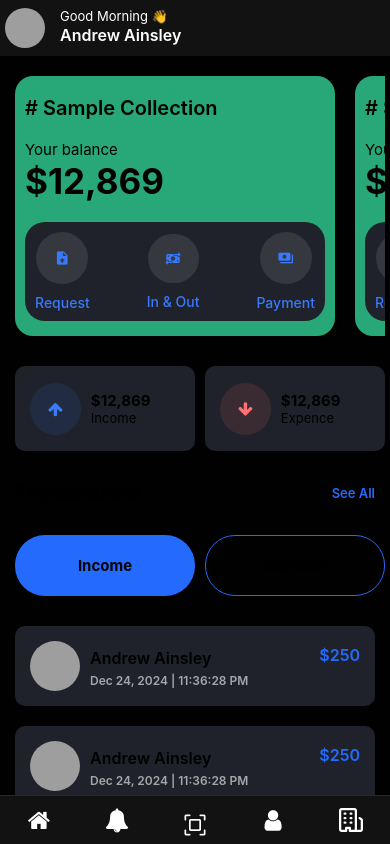
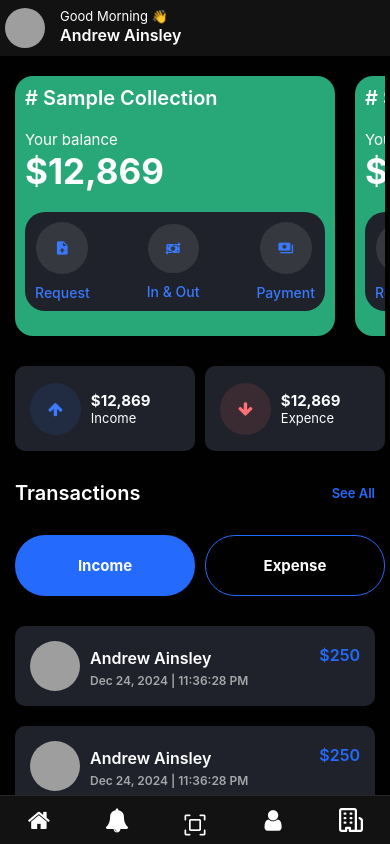
Before and after one commit to NaveenDanj/i-manage, a React Native app: screen /dashboard in a window 390 px wide. Built offline with nearby package versions, Linux system fonts and the light colour scheme; grey boxes are pictures that could not be loaded.

Commit message:
completed dashboard page

```diff
--- a/components/App/CollectionCard.tsx
+++ b/components/App/CollectionCard.tsx
@@ -5,6 +5,7 @@ import React from 'react';
 import MaterialCommunityIcons from 'react-native-vector-icons/MaterialCommunityIcons';
 import MaterialIcons from 'react-native-vector-icons/MaterialIcons';
 import FontAwesome6 from 'react-native-vector-icons/FontAwesome6';
+import Colors from '../Colors';
 
 FontAwesome6;
 interface ICollectionProp {
@@ -55,14 +56,25 @@ const CollectionCard = () => {
           height: 260,
           borderRadius: 18,
           paddingHorizontal: 10,
-          paddingVertical: 20,
+          //   paddingVertical: 20,
+          paddingBottom: 20,
+          paddingTop: 10,
         }}>
-        <Text style={{fontSize: 20, fontWeight: '600'}}>
+        <Text
+          style={{fontSize: 20, fontWeight: '600', color: Colors.dark.text}}>
           # Sample Collection
         </Text>
 
-        <Text style={{fontSize: 15, marginTop: 20}}>Your balance</Text>
-        <Text style={{fontSize: 35, marginTop: 1, fontWeight: '700'}}>
+        <Text style={{fontSize: 15, marginTop: 20, color: Colors.dark.text}}>
+          Your balance
+        </Text>
+        <Text
+          style={{
+            fontSize: 35,
+            marginTop: 1,
+            fontWeight: '700',
+            color: Colors.dark.text,
+          }}>
           $12,869
         </Text>
 
--- a/components/App/TransactionItem.tsx
+++ b/components/App/TransactionItem.tsx
@@ -1,6 +1,7 @@
 /* eslint-disable react-native/no-inline-styles */
 import {Image, View, Text} from 'react-native';
 import React from 'react';
+import Colors from '../Colors';
 
 const TransactionItem = () => {
   return (
@@ -26,7 +27,13 @@ const TransactionItem = () => {
         />
 
         <View style={{marginVertical: 'auto', backgroundColor: '#1F222A'}}>
-          <Text style={{marginTop: 4, fontSize: 16, fontWeight: '600'}}>
+          <Text
+            style={{
+              marginTop: 4,
+              fontSize: 16,
+              fontWeight: '600',
+              color: Colors.dark.text,
+            }}>
             Andrew Ainsley
           </Text>
           <Text
--- a/screens/App/Tabs/DashboardTab.tsx
+++ b/screens/App/Tabs/DashboardTab.tsx
@@ -10,6 +10,7 @@ import {
 import CollectionCard from '../../../components/App/CollectionCard';
 import FontAwesome from 'react-native-vector-icons/FontAwesome';
 import TransactionItem from '../../../components/App/TransactionItem';
+import Colors from '../../../components/Colors';
 
 export default function TabOneScreen() {
   return (
@@ -79,6 +80,7 @@ export default function TabOneScreen() {
                 fontWeight: '700',
                 position: 'relative',
                 top: 10,
+                color: Colors.dark.text,
               }}>
               $12,869
             </Text>
@@ -88,6 +90,7 @@ export default function TabOneScreen() {
                 marginTop: 20,
                 position: 'relative',
                 top: -10,
+                color: Colors.dark.text,
               }}>
               Income
             </Text>
@@ -140,6 +143,7 @@ export default function TabOneScreen() {
                 fontWeight: '700',
                 position: 'relative',
                 top: 10,
+                color: Colors.dark.text,
               }}>
               $12,869
             </Text>
@@ -149,6 +153,7 @@ export default function TabOneScreen() {
                 marginTop: 20,
                 position: 'relative',
                 top: -10,
+                color: Colors.dark.text,
               }}>
               Expence
             </Text>
@@ -164,7 +169,13 @@ export default function TabOneScreen() {
           marginHorizontal: 10,
           marginTop: 30,
         }}>
-        <Text style={{marginVertical: 'auto', fontWeight: '600', fontSize: 20}}>
+        <Text
+          style={{
+            marginVertical: 'auto',
+            fontWeight: '600',
+            fontSize: 20,
+            color: Colors.dark.text,
+          }}>
           Transactions
         </Text>
         <Text
@@ -197,7 +208,13 @@ export default function TabOneScreen() {
             width: '50%',
             borderRadius: 30,
           }}>
-          <Text style={{fontSize: 15, fontWeight: '700', position: 'relative'}}>
+          <Text
+            style={{
+              fontSize: 15,
+              fontWeight: '700',
+              position: 'relative',
+              color: Colors.dark.text,
+            }}>
             Income
           </Text>
         </TouchableOpacity>
@@ -214,7 +231,13 @@ export default function TabOneScreen() {
             width: '50%',
             borderRadius: 30,
           }}>
-          <Text style={{fontSize: 15, fontWeight: '700', position: 'relative'}}>
+          <Text
+            style={{
+              fontSize: 15,
+              fontWeight: '700',
+              position: 'relative',
+              color: Colors.dark.text,
+            }}>
             Expense
           </Text>
         </TouchableOpacity>
```
